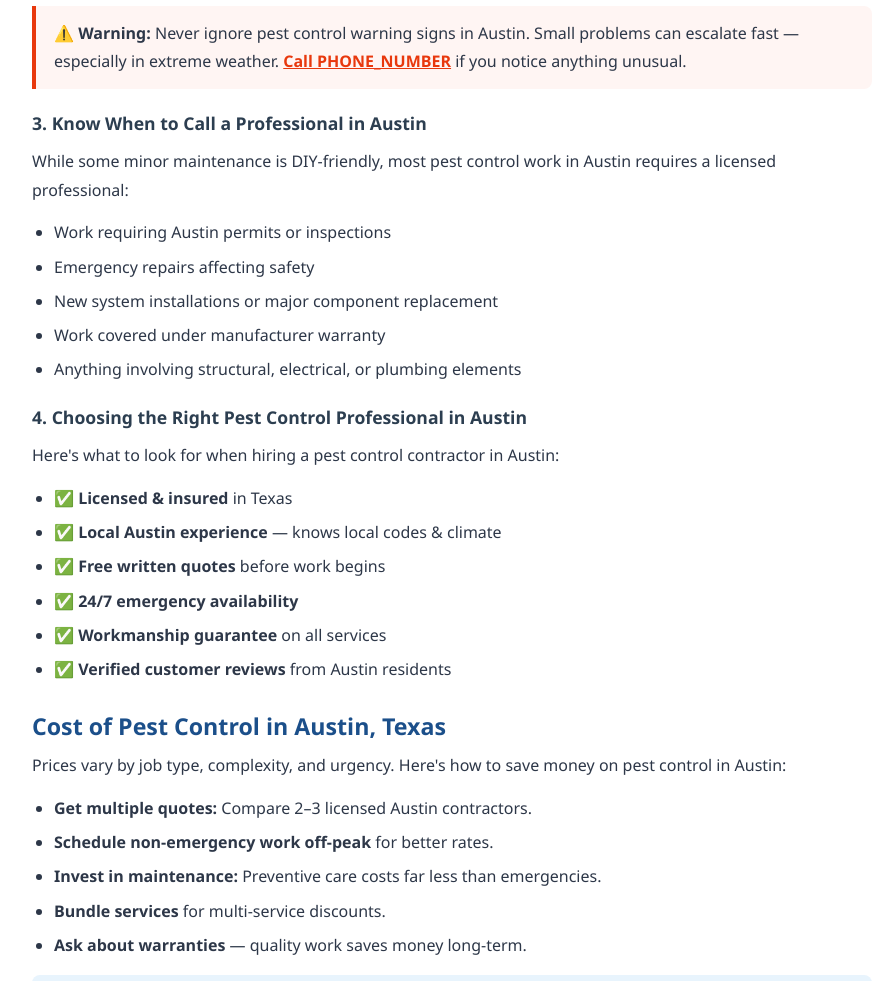
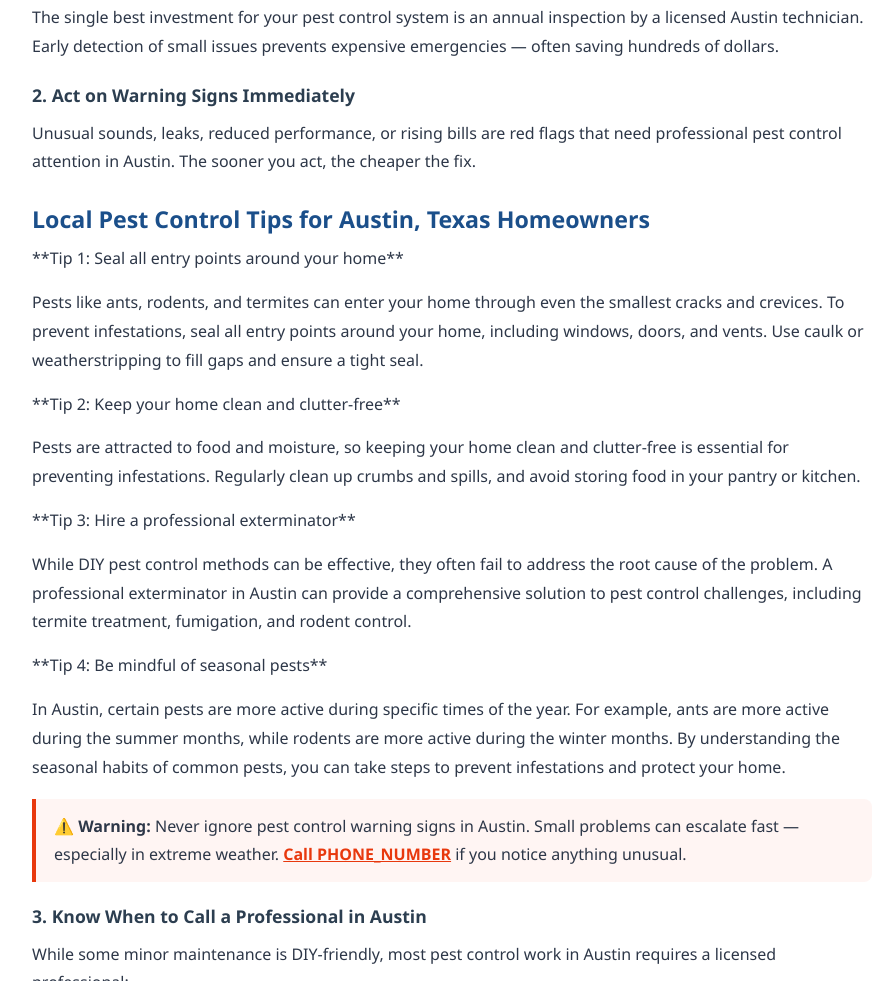
Before and after one commit to leadsmartaffiliate/pest-control-service-austin-tx, a plain HTML site: page blog/how-to-choose-pest-control-austin/index.html in a window 1280 px wide. Shown: the part 1383-2364 px from the top of the page, without its empty margins (188-1083 px from the left). Drawn offline with Linux system fonts and the light colour scheme.

Commit message:
Update blog/how-to-choose-pest-control-austin/index.html

```diff
--- a/blog/how-to-choose-pest-control-austin/index.html
+++ b/blog/how-to-choose-pest-control-austin/index.html
@@ -179,7 +179,9 @@ footer{background:var(--dark);color:#c9d1e0;padding:40px 20px 20px}
       </figure>
 
       <h2>Why pest control tips and guide Austin Matters for Austin Properties</h2>
-      <p>For homeowners and business owners in <strong>Austin, Texas</strong>, understanding <strong>pest control tips and guide austin</strong> is crucial. Ignoring pest control issues can lead to costly damage, safety hazards, and lower property values. In this expert guide, our local Austin team shares everything you need to know.</p><p>Whether you're a first-time homeowner or a seasoned property manager, this guide gives you practical knowledge to make informed decisions and save money.</p>
+      <p>As a homeowner in Austin, you understand the importance of keeping your home and family safe from pests. From ants and rodents to termites and other critters, there's a constant threat to your property and well-being. But with the right knowledge and strategies, you can take control of pest control and enjoy a pest-free home. In this blog post, we'll provide you with expert tips and advice on how to maintain a pest-free home in Austin.</p>
+<p>Pest control in Austin requires a comprehensive approach that addresses the unique challenges of the city's climate and geography. From the hot summers to the mild winters, pests can quickly adapt and multiply, causing damage to your home and property. By understanding the habits and habitats of common pests, you can take steps to prevent infestations and protect your home.</p>
+<p>By partnering with a professional exterminator and following our expert tips and advice, you can enjoy a pest-free home in Austin. From bug removal and rodent control to termite treatment and fumigation, we'll cover it all in this comprehensive guide to pest control in Austin.</p>
 
       <h2>Pest Control Challenges Unique to Austin, Texas</h2>
       <p>Austin's unique climate, water quality, and local building codes create specific
@@ -207,7 +209,15 @@ footer{background:var(--dark);color:#c9d1e0;padding:40px 20px 20px}
       need professional pest control attention in Austin. The sooner you act, the cheaper
       the fix.</p>
 
-
+      <h2>Local Pest Control Tips for Austin, Texas Homeowners</h2>
+<p>**Tip 1: Seal all entry points around your home**</p>
+<p>Pests like ants, rodents, and termites can enter your home through even the smallest cracks and crevices. To prevent infestations, seal all entry points around your home, including windows, doors, and vents. Use caulk or weatherstripping to fill gaps and ensure a tight seal.</p>
+<p>**Tip 2: Keep your home clean and clutter-free**</p>
+<p>Pests are attracted to food and moisture, so keeping your home clean and clutter-free is essential for preventing infestations. Regularly clean up crumbs and spills, and avoid storing food in your pantry or kitchen.</p>
+<p>**Tip 3: Hire a professional exterminator**</p>
+<p>While DIY pest control methods can be effective, they often fail to address the root cause of the problem. A professional exterminator in Austin can provide a comprehensive solution to pest control challenges, including termite treatment, fumigation, and rodent control.</p>
+<p>**Tip 4: Be mindful of seasonal pests**</p>
+<p>In Austin, certain pests are more active during specific times of the year. For example, ants are more active during the summer months, while rodents are more active during the winter months. By understanding the seasonal habits of common pests, you can take steps to prevent infestations and protect your home.</p>
 
       <div class="warn-box" role="alert">
         ⚠️ <strong>Warning:</strong> Never ignore pest control warning signs in Austin.
```
